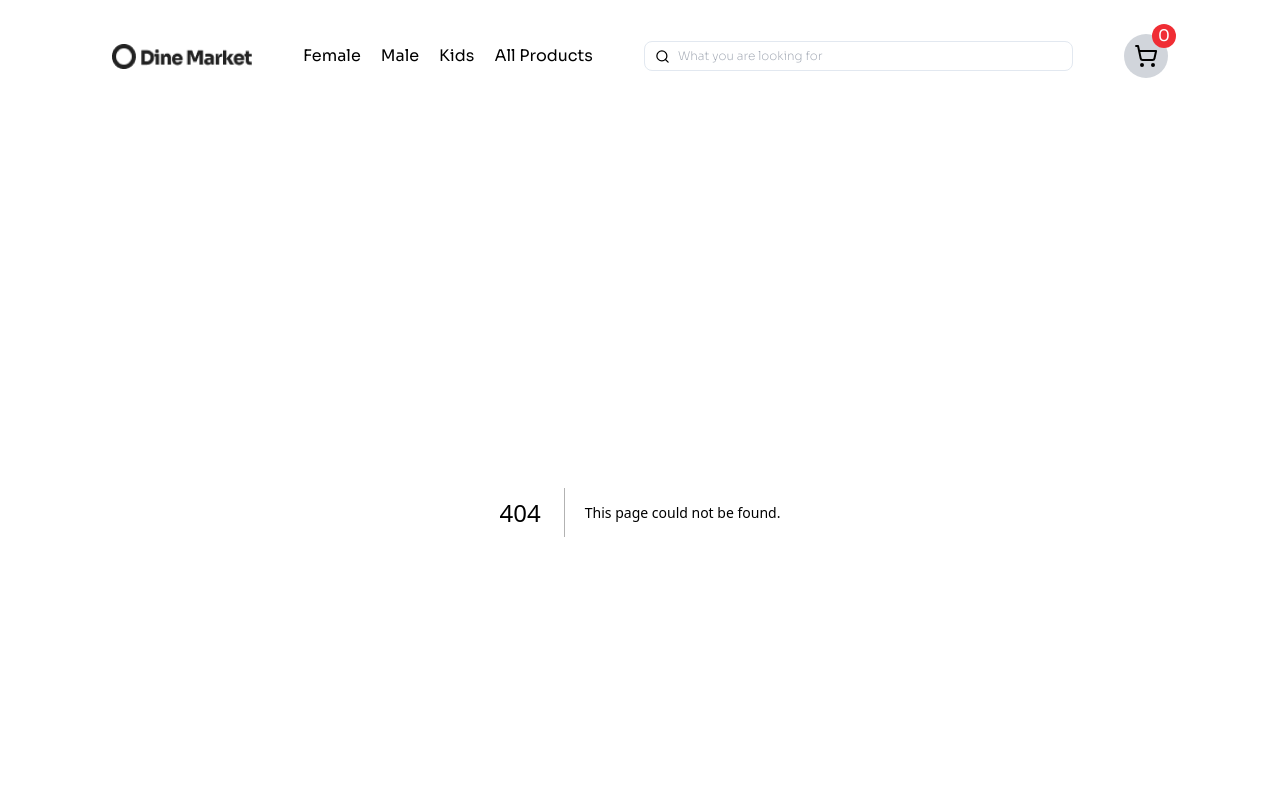
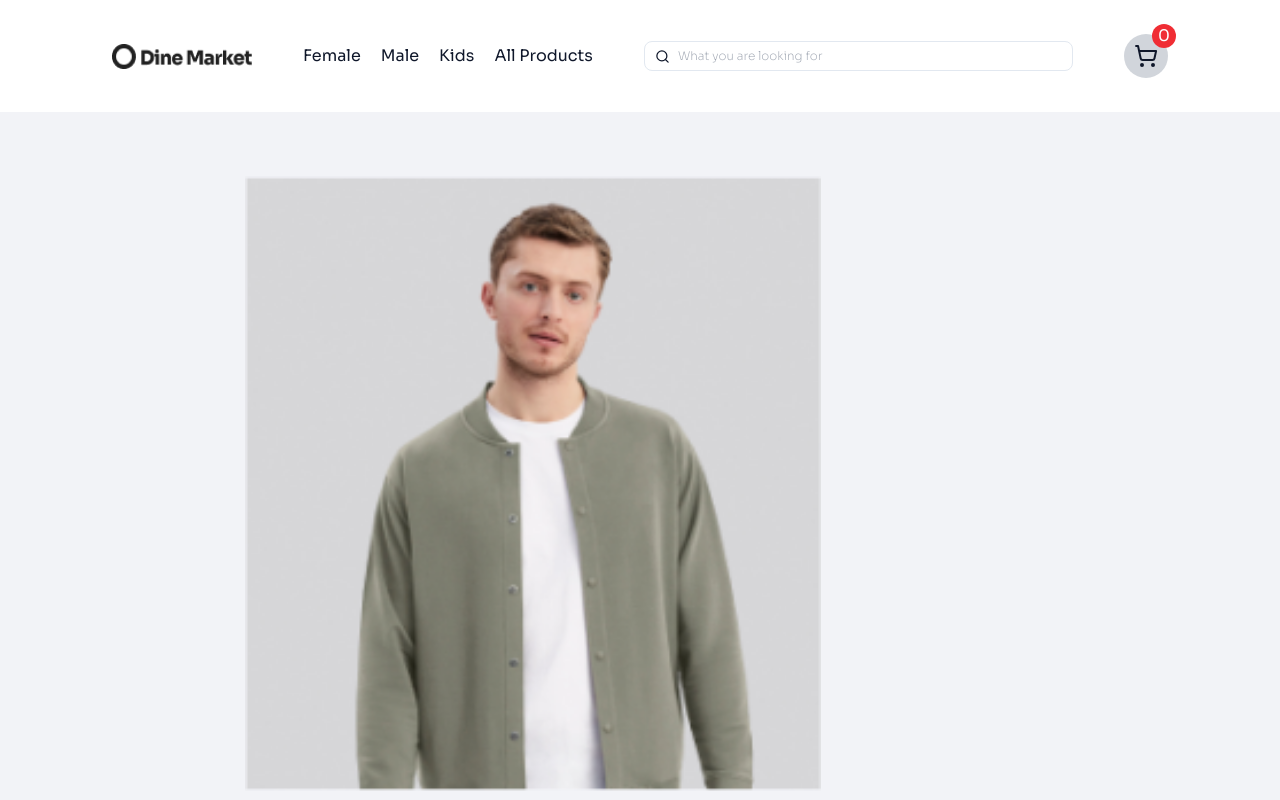
Before and after one commit to AbuHurairah127/hackathons-and-templates, a Next.js app in the folder hackathon1/: page /details in a window 1280 px wide. Before the commit this address had no page. Shown: the top 800 px of the page. Built offline with nearby package versions, Linux system fonts and the light colour scheme.

Commit message:
back to serverside rendering

```diff
--- a/hackathon1/next.config.js
+++ b/hackathon1/next.config.js
@@ -2,7 +2,7 @@
 const nextConfig = {
   env: { PROJECT_ID: "2a0x8nrs", DATASET: "production" },
   images: {
-    domains: ["cdn.sanity.io"],
+    domains: ["cdn.sanity.io", "www.pexels.com"],
   },
 };
 
--- /dev/null
+++ b/hackathon1/src/app/(product-pages)/loading.tsx
@@ -0,0 +1,19 @@
+import { fetchData, fetchGenderBasedData } from "@/sanity/sanity-utils";
+import ProductCard, {
+  ProductCardData,
+} from "@/sections/common/productCard/ProductCard";
+import ProductCardLoader from "@/sections/common/productCard/ProductCardLoader";
+import React from "react";
+
+const page = async () => {
+  return (
+    <div className="grid grid-cols-[repeat(1,1fr)] md:grid-cols-[repeat(2,1fr)] lg:grid-cols-[repeat(3,1fr)] xl:grid-cols-[repeat(4,1fr)] gap-8 lg:gap-14 xl:gap-20 justify-center items-center max-w-screen mx-12 lg:mx-24 my-8">
+      <ProductCardLoader />
+      <ProductCardLoader />
+      <ProductCardLoader />
+      <ProductCardLoader />
+    </div>
+  );
+};
+
+export default page;
--- /dev/null
+++ b/hackathon1/src/app/details/page.tsx
@@ -0,0 +1,25 @@
+import Image from "next/image";
+// import image5 from "@/assets/Image5.png";
+const page = () => {
+  return (
+    <div className="">
+      <div className="px-24 py-16 min-h-screen bg-[#F2F3F7]">
+        <div className="w-2/3 flex">
+          <div className="flex flex-col w-[150px]">
+            {/* <Image src={image5} alt="" width={120} height={120} /> */}
+          </div>
+          <Image
+            src={"/Image5.png"}
+            alt=""
+            className="w-[80%]"
+            width={0}
+            height={0}
+          />
+        </div>
+        <div className="w-1/3"></div>
+      </div>
+    </div>
+  );
+};
+
+export default page;
--- a/hackathon1/src/app/layout.tsx
+++ b/hackathon1/src/app/layout.tsx
@@ -6,7 +6,7 @@ import Bottom from "@/components/bottom/Bottom";
 
 export const sora = Sora({ subsets: ["latin"] });
 
-export const metadata = {
+const metadata = {
   title: "Create Next App",
   description: "Generated by create next app",
 };
--- a/hackathon1/src/sections/common/productCard/ProductCard.tsx
+++ b/hackathon1/src/sections/common/productCard/ProductCard.tsx
@@ -17,7 +17,7 @@ export type ProductCardData = {
 
 const ProductCard = (props: { product?: ProductCardData }) => {
   return (
-    <Card className="rounded-none  h-96 border-none">
+    <Card className="rounded-none  h-96 border-none ">
       <CardContent className="h-72 overflow-hidden">
         <Image
           src={urlFor(props.product?.images!).url()}
--- /dev/null
+++ b/hackathon1/src/sections/common/productCard/ProductCardLoader.tsx
@@ -0,0 +1,33 @@
+import { urlFor } from "@/sanity/sanity-utils";
+import {
+  Card,
+  CardContent,
+  CardDescription,
+  CardFooter,
+  CardHeader,
+  CardTitle,
+} from "../../../../components/ui/card";
+import Image from "next/image";
+export type ProductCardData = {
+  name: string;
+  category: string;
+  price: number;
+  images: any;
+};
+
+const ProductCardLoader = (props: { product?: ProductCardData }) => {
+  return (
+    <Card className="rounded-none  h-96 border-none ">
+      <CardContent className="h-72 overflow-hidden">
+        <div className="w-full h-full bg-gray-200 animate-pulse" />
+      </CardContent>
+      <CardFooter className="flex flex-col items-start text-md font-semibold py-0 mt-3 w-full">
+        <div className="h-3 w-full bg-gray-200 rounded" />
+        <div className="h-3 w-full bg-gray-200 rounded my-3" />
+        <div className="h-3 w-full bg-gray-200 rounded" />
+      </CardFooter>
+    </Card>
+  );
+};
+
+export default ProductCardLoader;
--- a/hackathon1/src/sections/home/products/Products.tsx
+++ b/hackathon1/src/sections/home/products/Products.tsx
@@ -6,8 +6,9 @@ import "slick-carousel/slick/slick.css";
 import "slick-carousel/slick/slick-theme.css";
 import Slider from "react-slick";
 import { fetchData } from "@/sanity/sanity-utils";
+import { useEffect, useState } from "react";
 
-const Products = async () => {
+const Products = () => {
   const settings = {
     infinite: true,
     speed: 3000,
@@ -46,8 +47,16 @@ const Products = async () => {
       },
     ],
   };
-  let data = [];
-  data = await fetchData(5);
+  const [data, setData] = useState([]);
+  useEffect(() => {
+    const fetchDataAsync = async () => {
+      const fetchedData = await fetchData(5);
+      setData(fetchedData);
+    };
+
+    fetchDataAsync();
+  }, []);
+
   return (
     <div className="h-[85vh] lg:min-h-screen max-w-screen flex flex-col space-y-5 justify-center items-center lg:px-24">
       <h4 className="text-[#0000ff] uppercase font-bold text-center">
@@ -59,9 +68,7 @@ const Products = async () => {
       <div className="flex lg:space-x-8 h-[60vh] w-full flex-wrap justify-around">
         <Slider {...settings} className="w-full">
           {data.map((product: ProductCardData, i: number) => (
-            // <div className=" w-[90%] md:w-96" key={i}>
             <ProductCard key={i} product={product} />
-            // </div>
           ))}
         </Slider>
       </div>
--- a/hackathon1/tsconfig.json
+++ b/hackathon1/tsconfig.json
@@ -20,9 +20,11 @@
       }
     ],
     "paths": {
-      "@/*": ["./src/*"]
+      "@/*": ["./src/*"],
+      "react": ["./node_modules/@types/react"]
     }
   },
   "include": ["next-env.d.ts", "**/*.ts", "**/*.tsx", ".next/types/**/*.ts"],
-  "exclude": ["node_modules"]
+  "exclude": ["node_modules"],
+  "allowSyntheticDefaultImports": true
 }
```
Also changed, not shown: hackathon1/public/Image5.png (added), hackathon1/src/app/(product-pages)/allProducts/page.tsx (renamed from hackathon1/src/app/allProducts/page.tsx), hackathon1/src/app/(product-pages)/female/page.tsx (renamed from hackathon1/src/app/female/page.tsx), hackathon1/src/app/(product-pages)/kids/page.tsx (renamed from hackathon1/src/app/kids/page.tsx), hackathon1/src/app/(product-pages)/male/page.tsx (renamed from hackathon1/src/app/male/page.tsx).
